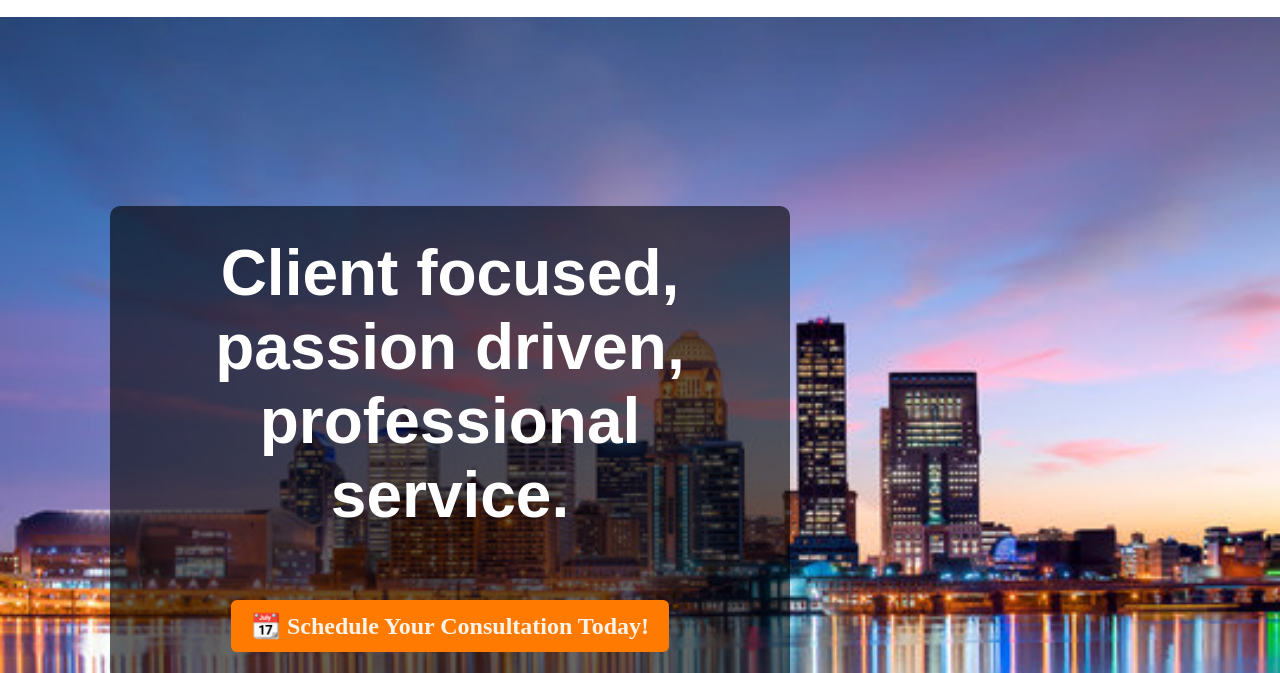
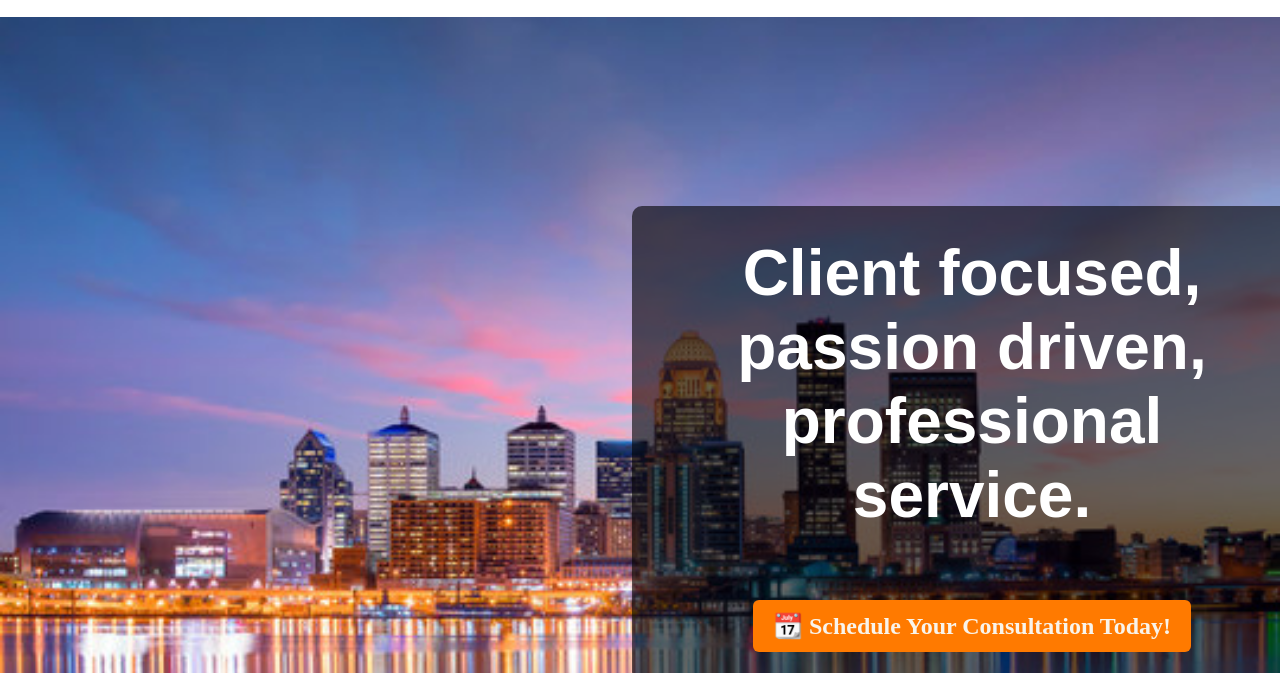
Before and after one commit to yourkyfertilitylawyer/yourkyfertilitylawyer.github.io, a plain HTML site: page index.html in a window 1280 px wide. Shown: the part 127-800 px from the top of the page. Drawn offline with Linux system fonts and the light colour scheme; a web font is replaced by a local one.

Commit message:
Update styles.css
Recentered overlay for monitor display, cell phone display changes still not working

```diff
--- a/styles.css
+++ b/styles.css
@@ -191,7 +191,7 @@ a:active {
 .overlay-text {
   position: absolute;
   top: 50%;
-  left: 50%;
+  left: 108%;
   transform: translate(-50%, -50%);
   color: white;
   text-align: center;
```
